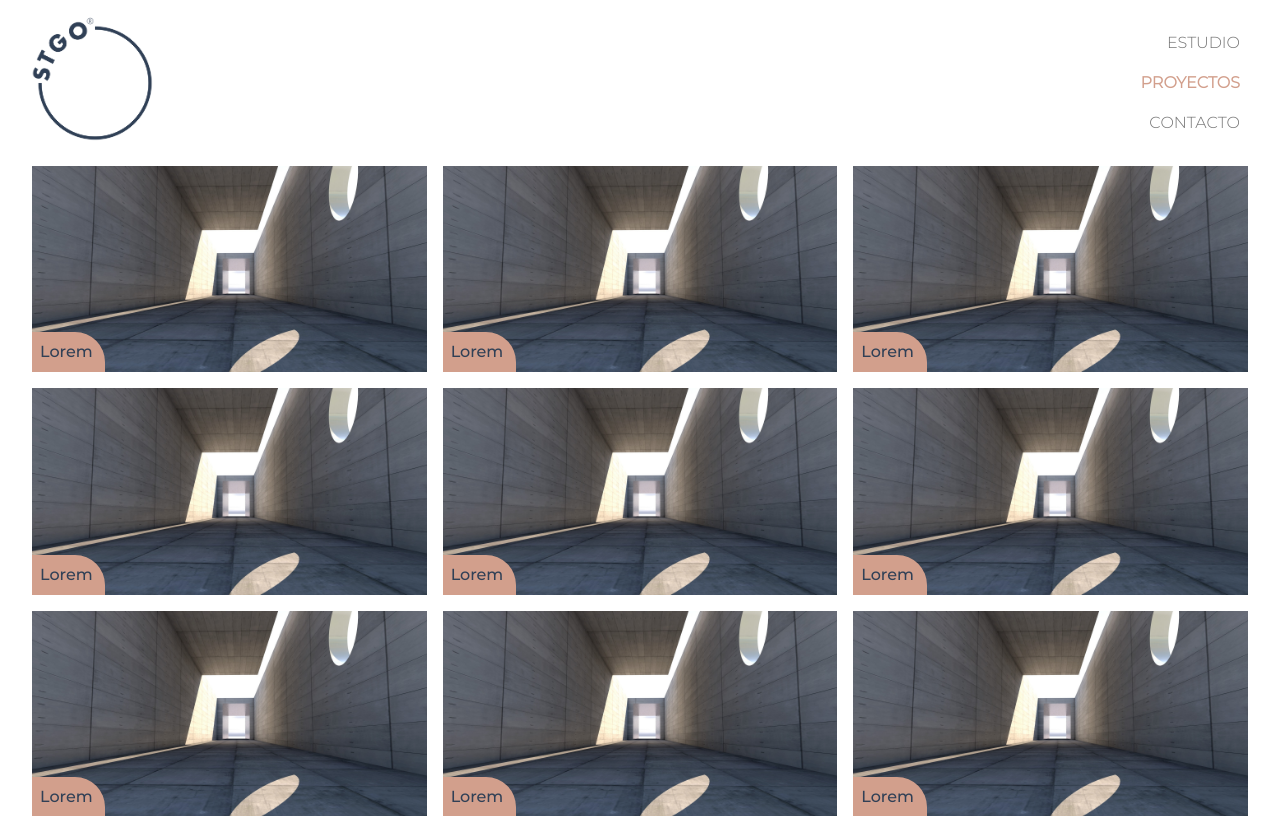
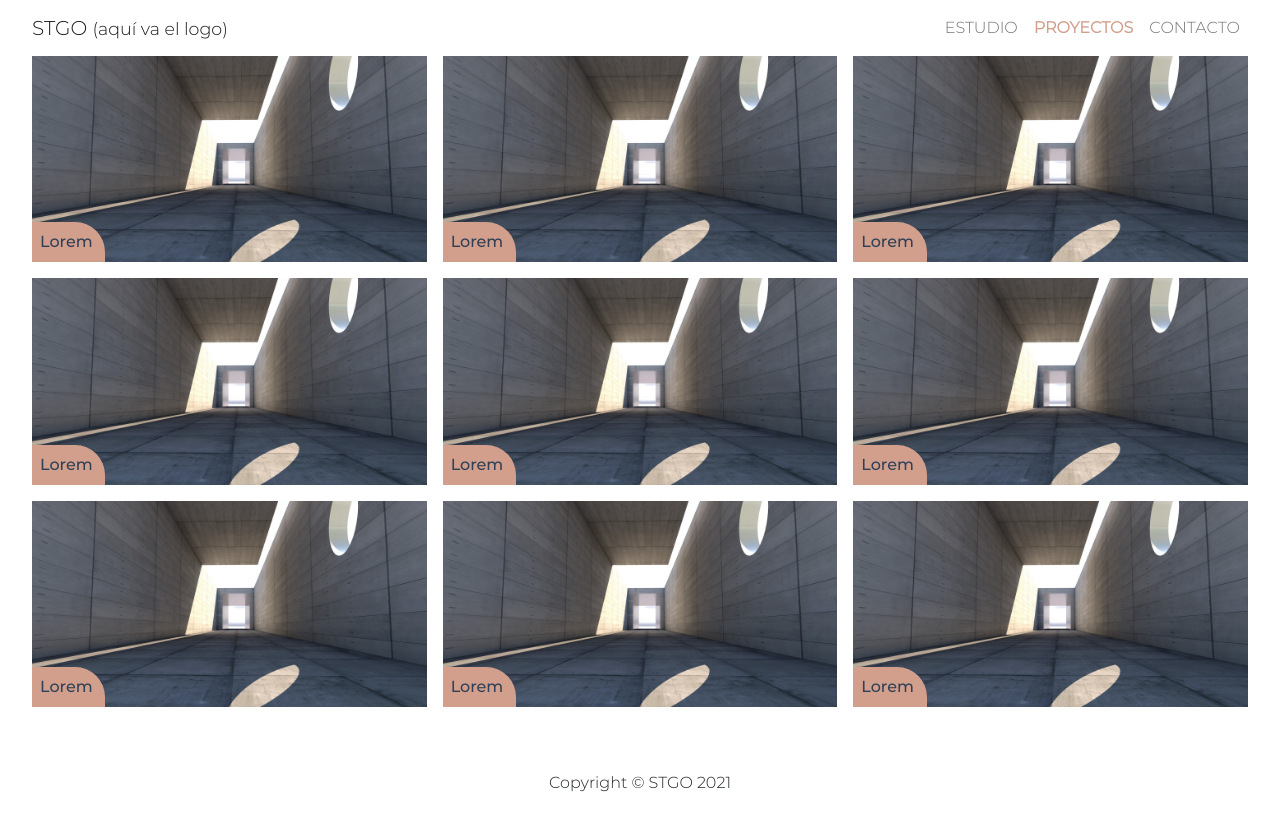
Before and after one commit to juanmatola/stgo.com.ar, a PHP site: page /projects.html in a window 1280 px wide. Shown: the top 816 px of the page. After the commit the page ends 792 px from the top, so only its background shows below. Run offline with PHP 8.4, Linux system fonts and the light colour scheme; some libraries are stand-ins or nearby versions.

Commit message:
Listo rediseño de navbar (falta cargar nuevo logo)

```diff
--- a/frontend/about.html
+++ b/frontend/about.html
@@ -20,7 +20,8 @@
     <nav class="navbar navbar-expand-lg navbar-light">
         <a class="navbar-brand" href="index.html">
           <div class="navbar-logo">
-            <img src="./assets/img/logo.png" alt="Stgo Estudio" class="img-fluid" id="navLogo">
+            <span>STGO <small>(aquí va el logo)</small></span>
+            <!-- <img src="./assets/img/logo.png" alt="Stgo Estudio" class="img-fluid" id="navLogo"> -->
           </div>
         </a>
         <button class="navbar-toggler ms-auto" type="button" data-bs-toggle="collapse" data-bs-target="#navbarSupportedContent" aria-controls="navbarSupportedContent" aria-expanded="false" aria-label="Toggle navigation">
@@ -41,7 +42,7 @@
         </div>
     </nav>
 
-    <div class="container-fluid">
+    <div class="container-fluid carousel-container">
       <div id="carousel" class="carousel slide carousel-fade" data-bs-ride="carousel">
         <div class="carousel-inner">
           <div class="carousel-item active">
--- a/frontend/assets/css/about.css
+++ b/frontend/assets/css/about.css
@@ -1,3 +1,7 @@
+.carousel-container{
+    padding-left: 0 !important;
+    padding-right: 0 !important;
+}
 .carousel{
     height: 80vh;
     overflow-y: hidden;
--- a/frontend/assets/css/style.css
+++ b/frontend/assets/css/style.css
@@ -35,11 +35,11 @@ a{
     height: auto;
     padding: 0 !important;
     margin: 0 !important;
-    transform: translateX(-12px);
+    /* transform: translateX(-12px); */
     z-index: 1050;
 }
 .navbar-nav{
-    flex-direction: column !important;
+    /* flex-direction: column !important; */
     text-align: end;
     text-transform: uppercase;
 }
--- a/frontend/projects.html
+++ b/frontend/projects.html
@@ -21,7 +21,8 @@
   <nav class="navbar navbar-expand-lg navbar-light">
       <a class="navbar-brand" href="index.html">
         <div class="navbar-logo">
-          <img src="./assets/img/logo.png" alt="Stgo Estudio" class="img-fluid" id="navLogo">
+          <span>STGO <small>(aquí va el logo)</small></span>
+          <!-- <img src="./assets/img/logo.png" alt="Stgo Estudio" class="img-fluid" id="navLogo"> -->
         </div>
       </a>
       <button class="navbar-toggler ms-auto" type="button" data-bs-toggle="collapse" data-bs-target="#navbarSupportedContent" aria-controls="navbarSupportedContent" aria-expanded="false" aria-label="Toggle navigation">
--- a/frontend/simple-project.html
+++ b/frontend/simple-project.html
@@ -35,7 +35,8 @@
     <nav class="navbar navbar-expand-lg navbar-light">
         <a class="navbar-brand" href="index.html">
           <div class="navbar-logo">
-            <img src="./assets/img/logo.png" alt="Stgo Estudio" class="img-fluid" id="navLogo">
+            <span>STGO <small>(aquí va el logo)</small></span>
+            <!-- <img src="./assets/img/logo.png" alt="Stgo Estudio" class="img-fluid" id="navLogo"> -->
           </div>
         </a>
         <button class="navbar-toggler ms-auto" type="button" data-bs-toggle="collapse" data-bs-target="#navbarSupportedContent" aria-controls="navbarSupportedContent" aria-expanded="false" aria-label="Toggle navigation">
```
